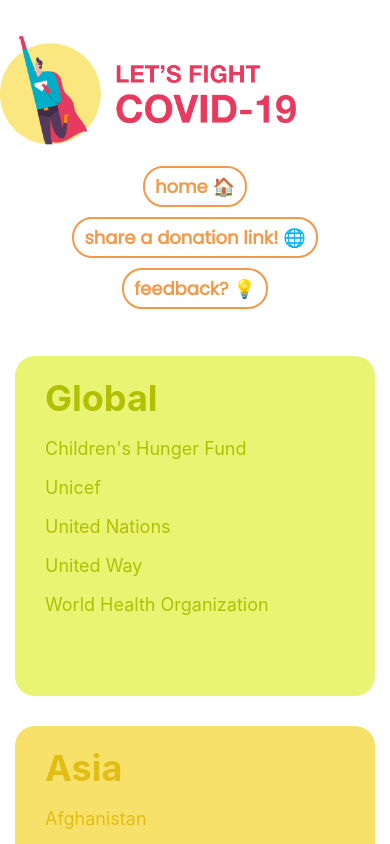
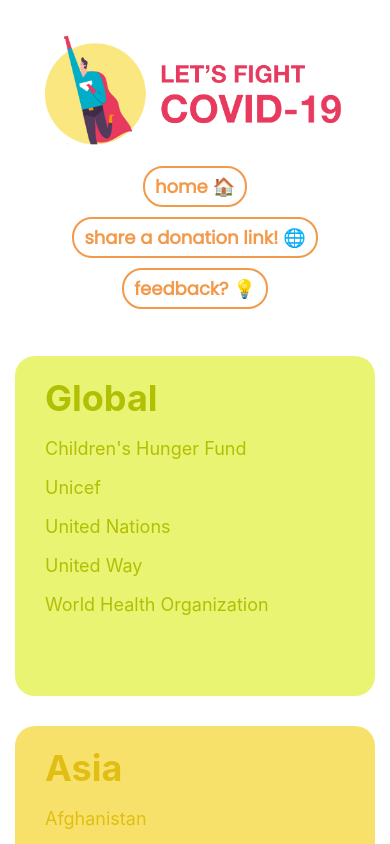
Before and after one commit to donatecovid19/website, a React (Create React App) app: page / in a window 390 px wide. Shown: the top 844 px of the page. Built offline with nearby package versions, Linux system fonts and the light colour scheme.

Commit message:
Fixed minor styling issues

```diff
--- a/src/components/Form.css
+++ b/src/components/Form.css
@@ -44,7 +44,7 @@ label {
   font-size: 24px;
 }
 
-header {
+.form {
   margin-top: 1.5rem;
   margin-bottom: 2rem;
   text-align: center;
@@ -120,7 +120,7 @@ header h1 {
     font-size: 20px;
   }
 
-  header {
+  .form {
     text-align: left;
   }
 
--- a/src/components/Form.jsx
+++ b/src/components/Form.jsx
@@ -5,7 +5,7 @@ function Home() {
   return (
     <div class="donation_form">
       <title>Donate to Fight COVID-19</title>
-      <header>
+      <header class="form">
         <h1>Share how we can help your country fight COVID-19!</h1>
       </header>
       <form>
--- a/src/components/Ideas.jsx
+++ b/src/components/Ideas.jsx
@@ -5,7 +5,7 @@ function Home() {
   return (
     <div class="donation_form">
       <title>Donate to Fight COVID-19</title>
-      <header>
+      <header class="form">
         <h1>Share any ideas to help us improve our website!</h1>
       </header>
       <form>
```
